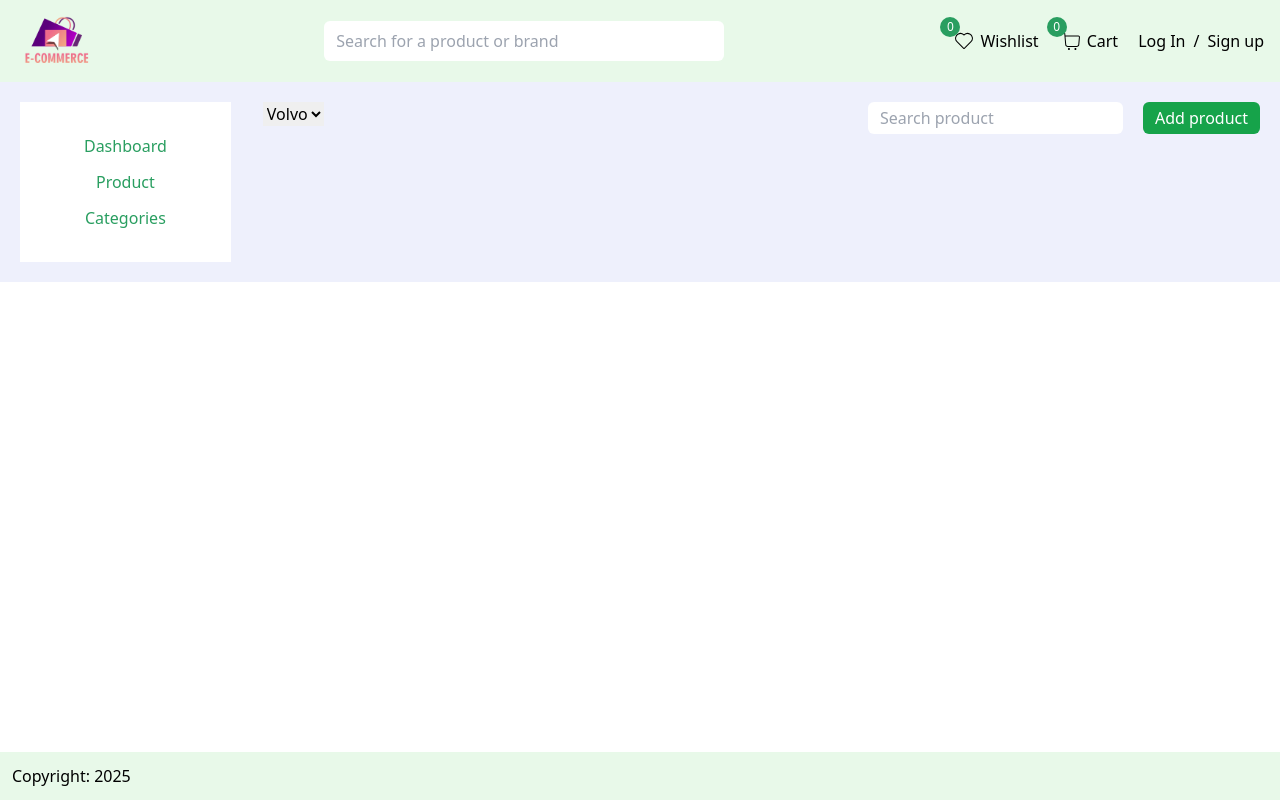
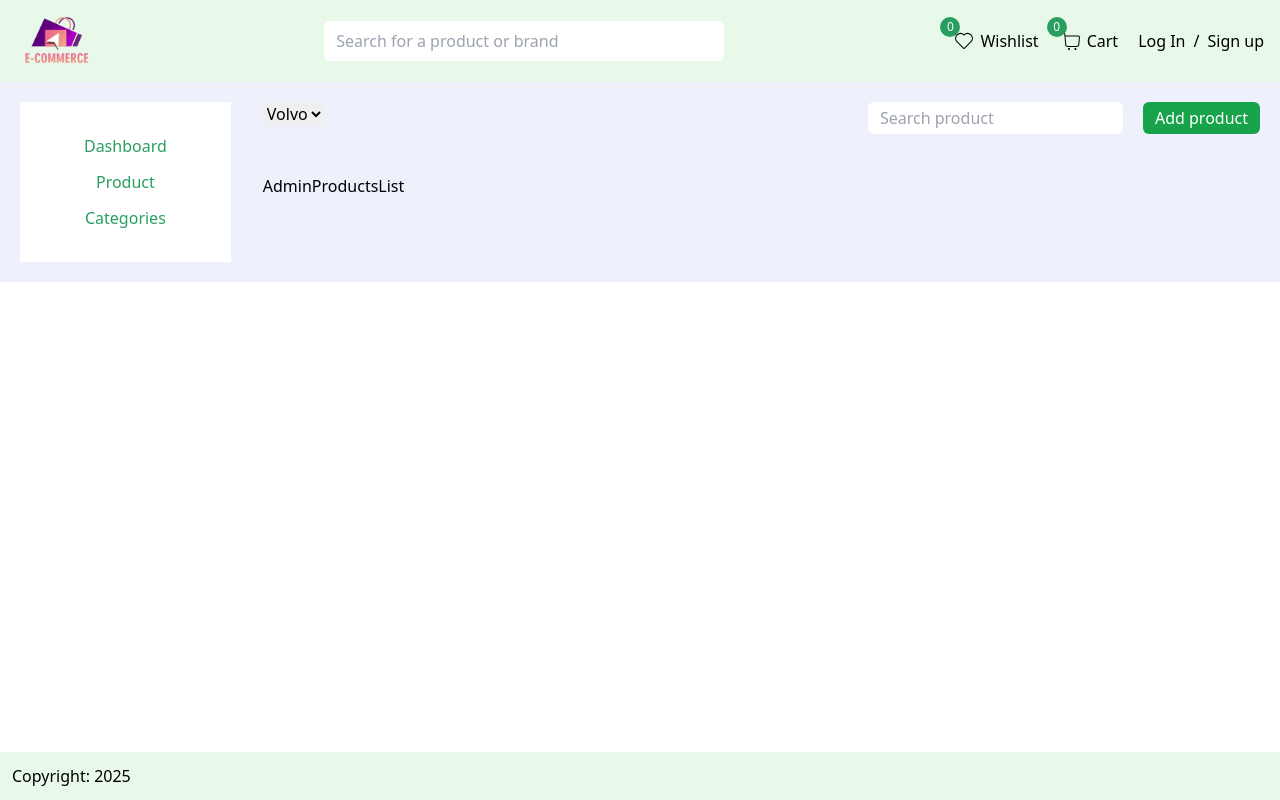
Before and after one commit to mHasan1037/mern-ecommerce-frontend, a Next.js app: page /admin/product in a window 1280 px wide. Built offline with nearby package versions, Linux system fonts and the light colour scheme; no server answers.

Commit message:
Created a component for admin product list

```diff
--- a/app/admin/product/page.tsx
+++ b/app/admin/product/page.tsx
@@ -1,14 +1,18 @@
-import ProductHeader from '@/components/AdminProductPage/ProductHeader'
-import AdminSidebar from '@/components/adminSidebar'
-import React from 'react'
+import AdminProductsList from "@/components/AdminProductPage/AdminProductsList";
+import ProductHeader from "@/components/AdminProductPage/ProductHeader";
+import AdminSidebar from "@/components/adminSidebar";
+import React from "react";
 
 const Product = () => {
   return (
-    <div className='adminMainSection'>
-        <AdminSidebar />
+    <div className="adminMainSection">
+      <AdminSidebar />
+      <div className="w-full">
         <ProductHeader />
+        <AdminProductsList />
+      </div>
     </div>
-  )
-}
+  );
+};
 
-export default Product
+export default Product;
--- /dev/null
+++ b/components/AdminProductPage/AdminProductsList/adminProductList.module.css
@@ -0,0 +1,2 @@
+@tailwind components;
+@tailwind utilities;
--- /dev/null
+++ b/components/AdminProductPage/AdminProductsList/index.tsx
@@ -0,0 +1,10 @@
+import React from 'react';
+import style from './adminProductList.module.css';
+
+const AdminProductsList = () => {
+  return (
+    <div>AdminProductsList</div>
+  )
+}
+
+export default AdminProductsList
--- a/components/AdminProductPage/ProductHeader/index.tsx
+++ b/components/AdminProductPage/ProductHeader/index.tsx
@@ -7,7 +7,7 @@ const ProductHeader = () => {
     const router = useRouter();
 
   return (
-    <div className='flex justify-between items-start w-full'>
+    <div className='flex justify-between items-start w-full mb-10'>
         <select name="category">
             <option value="volvo">Volvo</option>
             <option value="saab">Saab</option>
```
